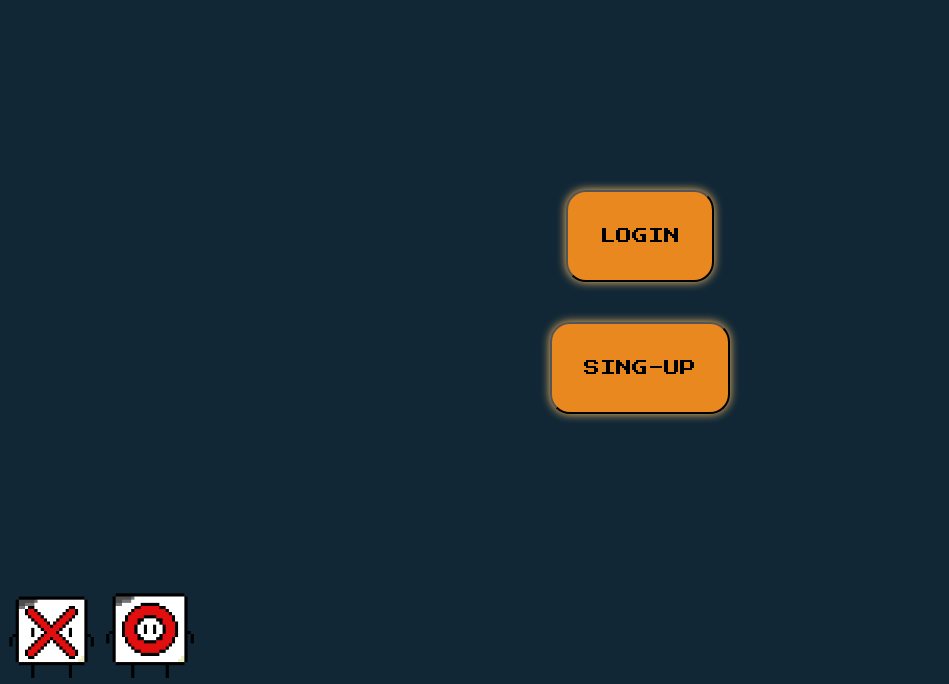
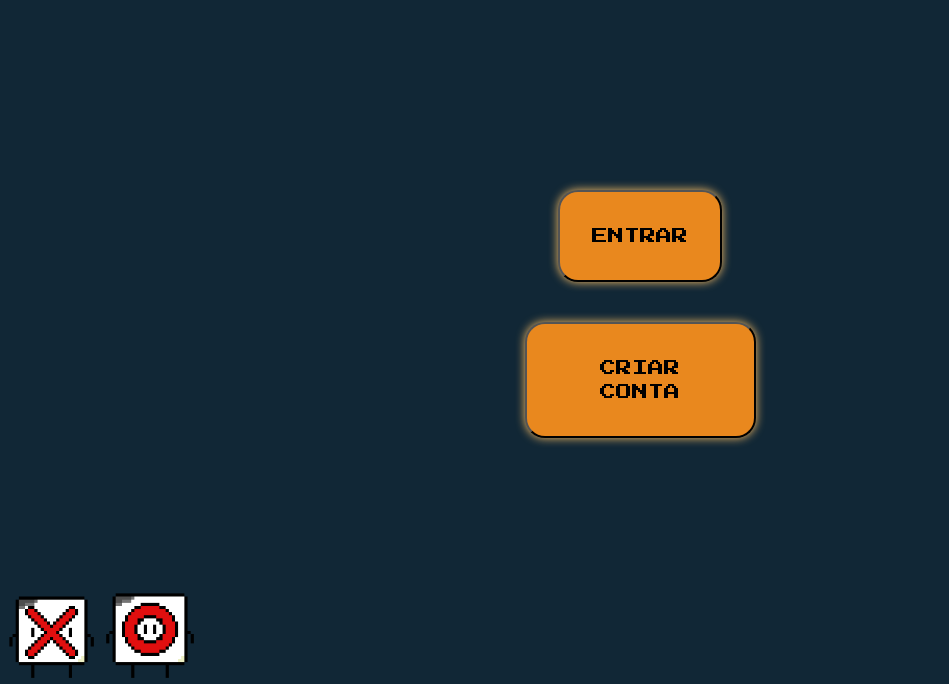
Before and after one commit to julietRigoti/JogoDaVelha-WebSocket-Nodejs, a website: page public/index.html in a window 1280 px wide. Shown: the part 116-800 px from the top of the page, without its empty margins (0-949 px from the left). Drawn offline with nearby package versions, Linux system fonts and the light colour scheme.

Commit message:
Atualizar página de menu com botões de jogo e estilos CSS

```diff
--- a/public/index.html
+++ b/public/index.html
@@ -26,13 +26,13 @@
         class="pixel-btn-login"
         onclick="window.location.href='login.html';"
       >
-        Login
+        Entrar
       </button>
       <button
         class="pixel-btn-singup"
         onclick="window.location.href='sing-up.html';"
       >
-        Sing-up
+        Criar conta
       </button>
     </div>
     <img class="imagem-x" src="imagens/X.gif" alt="Pixelart tabuleiro com X" />
@@ -41,6 +41,7 @@
       src="https://cdn.jsdelivr.net/npm/bootstrap@5.3.3/dist/js/bootstrap.bundle.min.js"
       integrity="sha384-YvpcrYf0tY3lHB60NNkmXc5s9fDVZLESaAA55NDzOxhy9GkcIdslK1eN7N6jIeHz"
       crossorigin="anonymous"
-    ></script>
+    >
+  </script>
   </body>
 </html>
--- a/public/styles/index.css
+++ b/public/styles/index.css
@@ -2,7 +2,7 @@
 body {
   background: #112736 !important;
   height: 100vh /*vh = viewport height (altura da janela de visualização*/ !important;
-  color: #f8bc63 !important;
+  color: #e9881e !important;
   font-family: "Press Start 2P", cursive !important;
 }
 
@@ -80,20 +80,3 @@ body {
   left: 100px;
   height: 100px;
 }
-
-/*
-.container {
-  display: grid;
-  padding: 30px;
-  border-radius: 20px;
-  background-color: rgba(255, 255, 255, 0.1);
-  box-shadow: 0 0 10px #000000;
-  text-align: center;
-
-  margin: 35%;
-}
-
-p {
-  font-size: 1.5em;
-}
-*/
```
